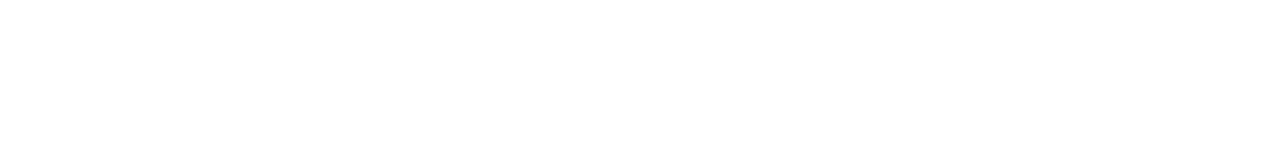
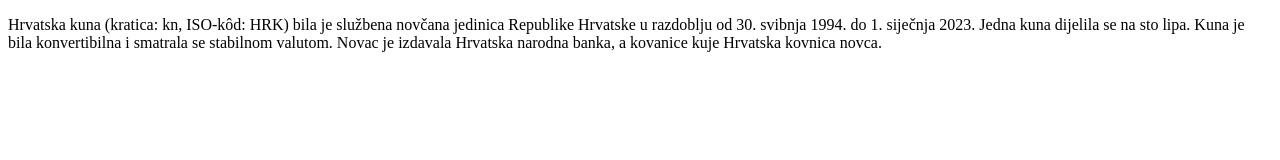
Before and after one commit to lajosandris/vjezba_2022, a plain HTML site: page liste.html in a window 1280 px wide. Drawn offline with Linux system fonts and the light colour scheme.

Commit message:
Update liste.html

```diff
--- a/liste.html
+++ b/liste.html
@@ -8,6 +8,10 @@
     <title>Document</title>
 </head>
 <body>
+    <p> Hrvatska kuna (kratica: kn, ISO-kôd: HRK) bila je službena novčana jedinica
+         Republike Hrvatske u razdoblju od 30. svibnja 1994. do 1. siječnja 2023.
+         Jedna kuna dijelila se na sto lipa. Kuna je bila konvertibilna i smatrala se stabilnom valutom.
+         Novac je izdavala Hrvatska narodna banka, a kovanice kuje Hrvatska kovnica novca.</p>
 
 </body>
 </html>
```
